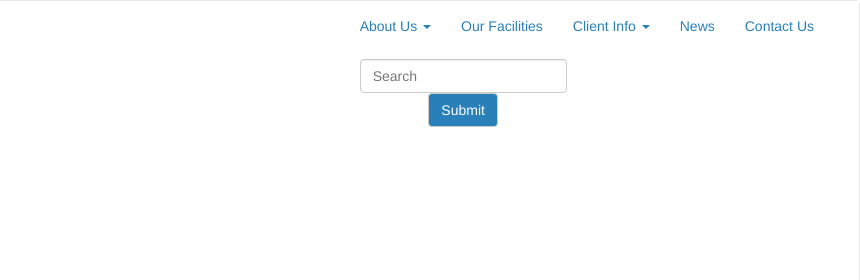
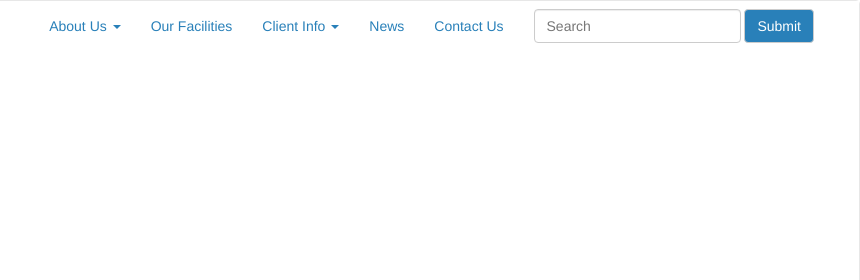
Before and after one commit to danstepanov/bluehill, a plain HTML site: page index.html in a window 1280 px wide. Shown: the top 280 px of the page, 420-1280 px from the left. Drawn offline with nearby package versions, Linux system fonts and the light colour scheme.

Commit message:
changed links

```diff
--- a/index.html
+++ b/index.html
@@ -46,13 +46,14 @@
           <li><a style="color: #2980b9" href="#">Contact Us</a></li>
 
 
-      </ul></center>
+
       <form class="navbar-form navbar-left" role="search">
         <div class="form-group">
           <input type="text" class="form-control" placeholder="Search">
         </div>
-        <center><button type="submit" class="btn btn-default">Submit</button></center>
+        <button type="submit" class="btn btn-default">Submit</button>
       </form>
+    </ul></center>
     </div>
         </div>
       </nav>
```
